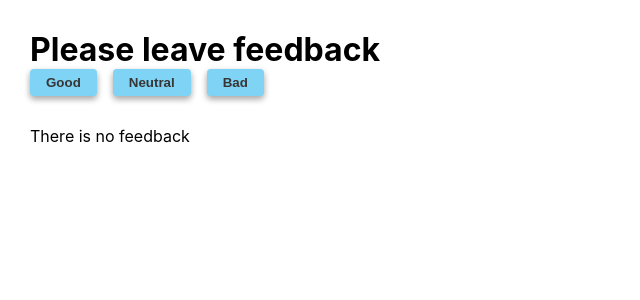
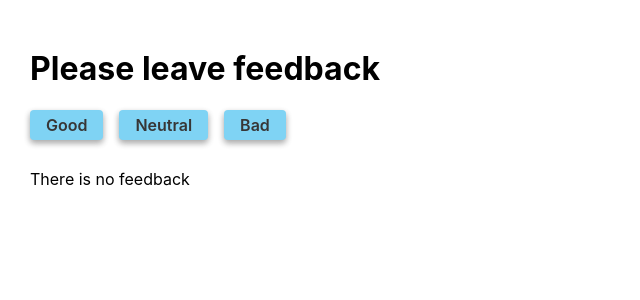
Before and after one commit to Igor-Konyaga/goit-react-hw-02-feedback, a React (Create React App) app: page / in a window 1280 px wide. Shown: the top 300 px of the page, without its empty margins (0-640 px from the left). Built offline with nearby package versions, Linux system fonts and the light colour scheme.

Commit message:
Update index.css

```diff
--- a/src/index.css
+++ b/src/index.css
@@ -1,4 +1,4 @@
-
+@import '../node_modules/normalize.css/';
 *,
 *::before,
 *::after {
```
